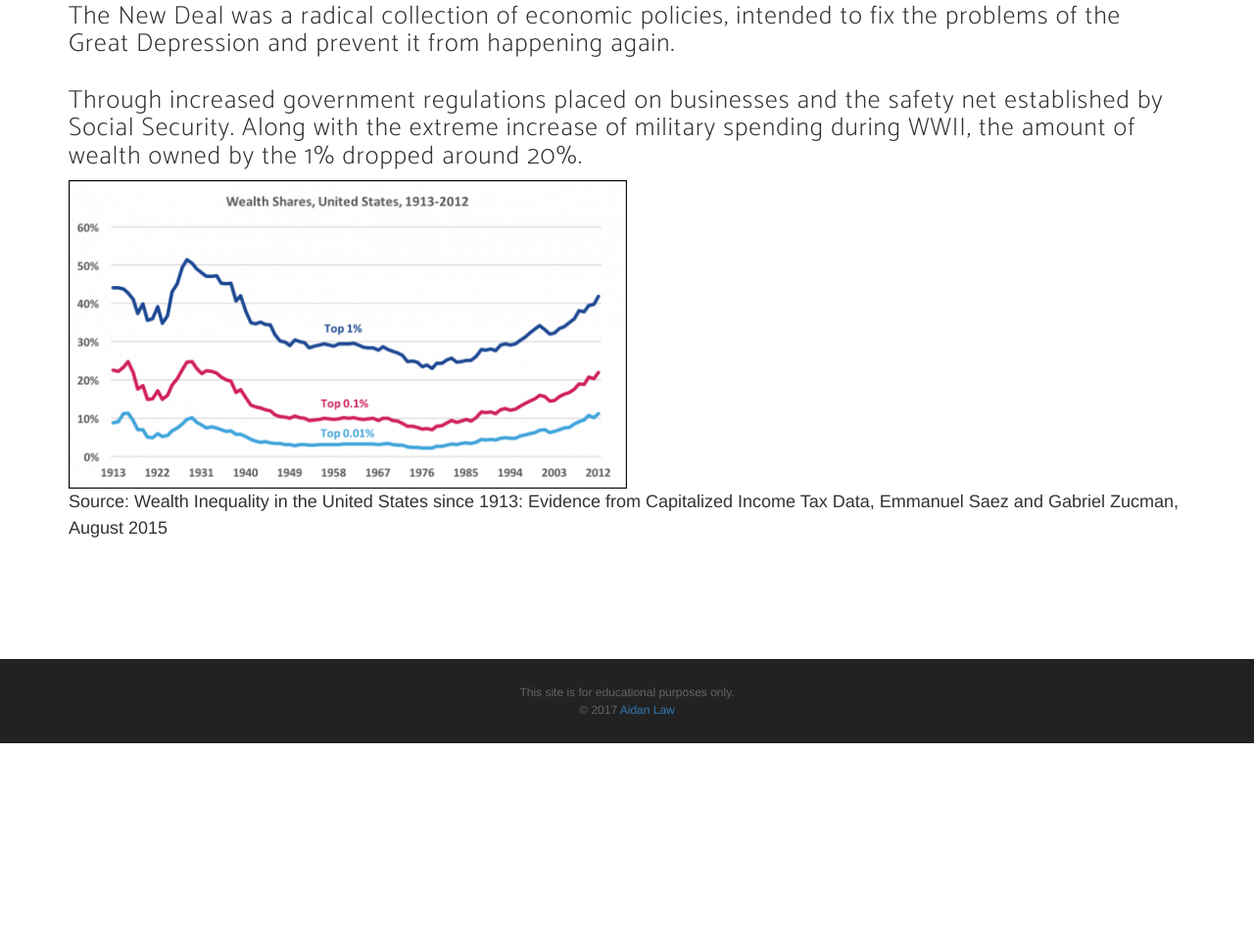
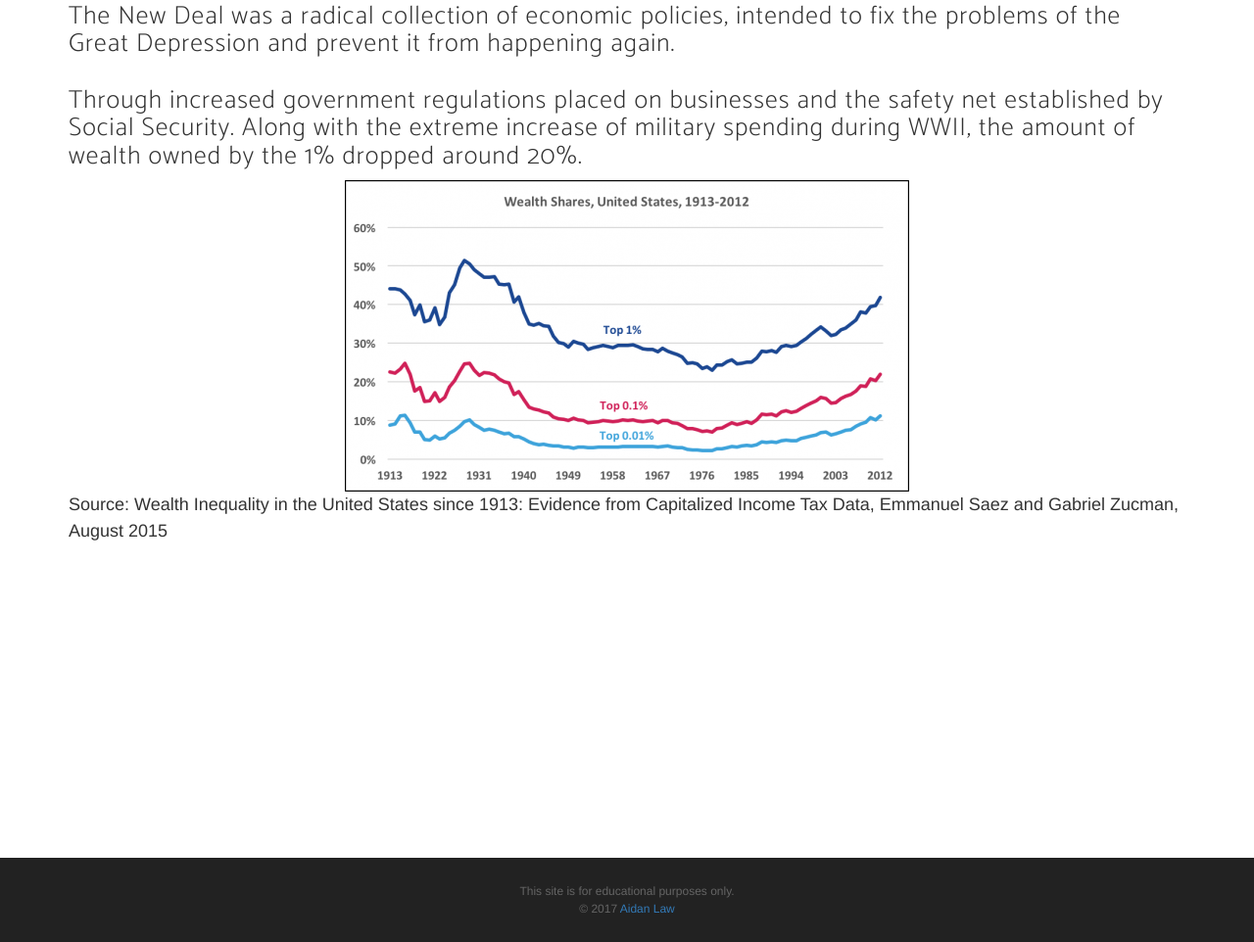
Before and after one commit to zzzz401/inequal.us, a website: page index.html in a window 1280 px wide. Shown: the part 1780-2742 px from the top of the page at 98% size. Before the commit the page ends 2539 px from the top, so only its background shows below. Drawn offline with nearby package versions, Linux system fonts and the light colour scheme; a web font is replaced by a local one.

Commit message:
progress

```diff
--- a/index.html
+++ b/index.html
@@ -102,6 +102,11 @@
     </div>
   </section>
 
+  <section class="reganomics">
+    <div class="container">
+    </div>
+  </section>
+
   <!--
 
   <section id="features" class="features">
--- a/less/new-age.less
+++ b/less/new-age.less
@@ -250,8 +250,8 @@ section.newDeal {
       font-size: 26px;
   }
   img {
-    margin: auto;
-    width: 50%;
+    display: block;
+    margin: 0 auto;
   }
 }
 
```
Also changed, not shown: css/new-age.css, css/new-age.min.css.
